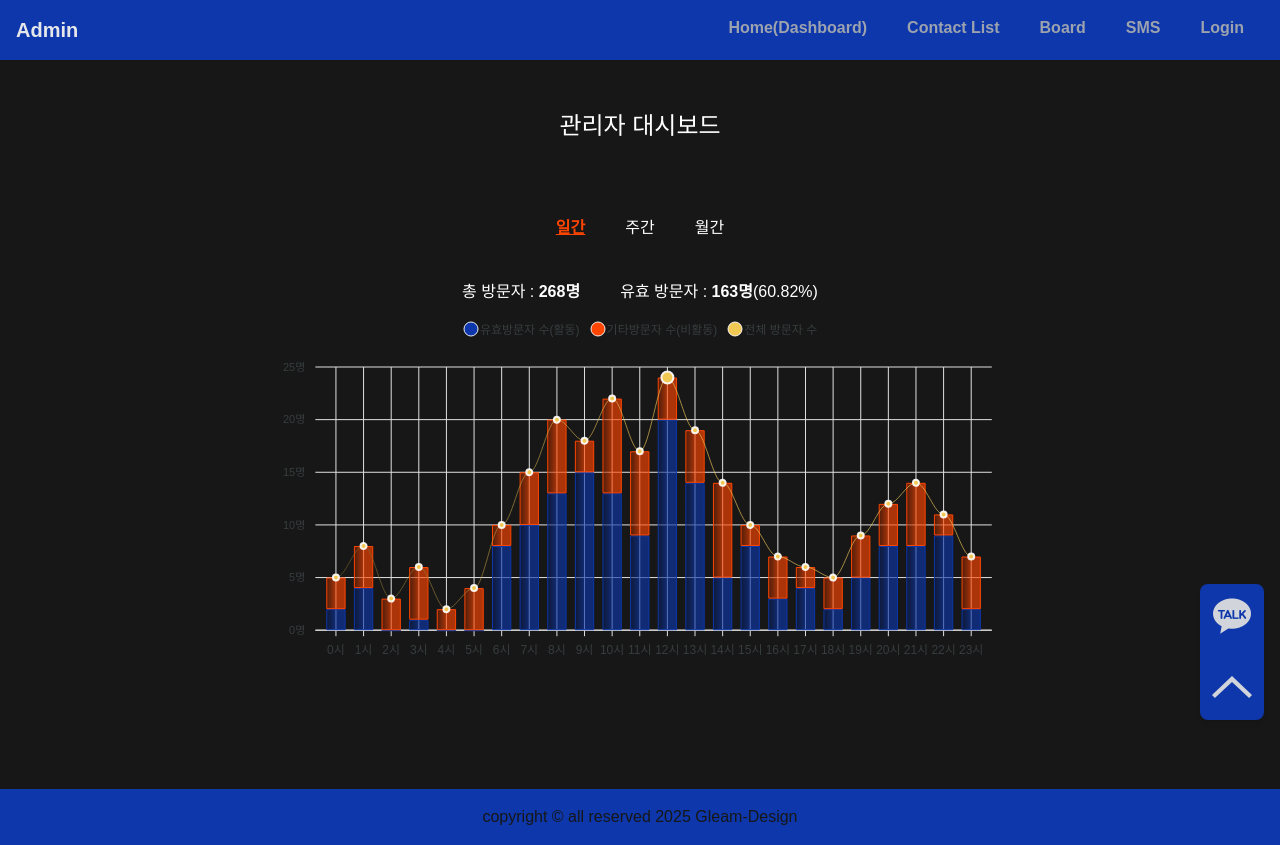
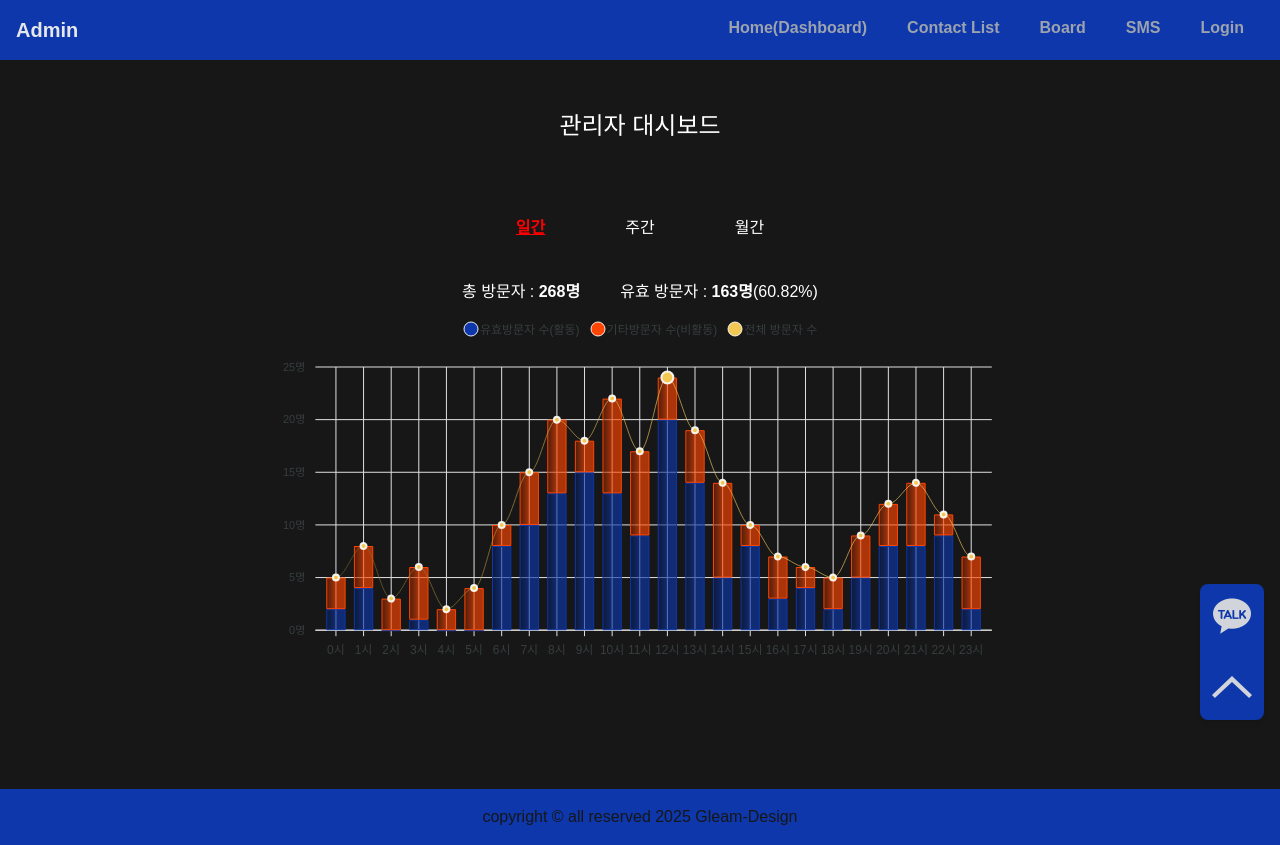
Before and after one commit to jhclass/gleam-design, a Next.js app: page /admin/dashboard in a window 1280 px wide. Built offline with nearby package versions, Linux system fonts and the light colour scheme; a web font is replaced by a local one.

Commit message:
feat : 일간/주간/월간 방문자 tab UI

```diff
--- a/src/app/(admin)/admin/dashboard/page.tsx
+++ b/src/app/(admin)/admin/dashboard/page.tsx
@@ -2,7 +2,7 @@
 import VisitorChart from "@/component/admin/dashboard/VisitorChart";
 import visitor from "@/data/visitor.json";
 import { useEffect, useState } from "react";
-
+import "@/css/admin/dashboard.css";
 export default function AdminDashboard() {
   const [winSize, setWinSize] = useState<number>(0);
   const [isMobile, setIsMobile] = useState<boolean>(false);
@@ -26,28 +26,50 @@ export default function AdminDashboard() {
       setIsMobile(true);
     }
   }, [winSize]);
+  if (typeof document !== "undefined") {
+    const visitorsTabBtn = document.querySelectorAll(".visitorsTabBtn > span");
+    visitorsTabBtn.forEach(function (el, index) {
+      el.addEventListener("click", function () {
+        if (el.classList.contains("acitve")) return;
+        document
+          .querySelectorAll(".visitorsContentWrap > div")
+          .forEach(function (el) {
+            el.classList.remove("active");
+          });
+        visitorsTabBtn.forEach(function (el) {
+          el.classList.remove("active");
+        });
+        visitorsTabBtn[index].classList.add("active");
+        document
+          .querySelectorAll(".visitorsContentWrap > div")
+          [index].classList.add("active");
+      });
+    });
+  }
 
   return (
     <>
-      <div className="dashboardWrAP w-full p-4 flex justify-center items-center flex-col">
+      <div className="dashboardWrap w-full p-4 flex justify-center items-center flex-col">
         <div className="w-full md:w-[80%] lg:w-[60%]">
           <h2 className="w-full py-8 text-[1.5rem] text-center">
             관리자 대시보드
           </h2>
           <div className="visitorsWrap w-full">
-            <div className="flex justify-center items-center gap-10 py-10">
-              <span className="active underline text-accentRed font-semibold cursor-pointer">
-                일간
-              </span>
+            <div className="visitorsTabBtn flex justify-center items-center gap-20 py-10">
+              <span className="active cursor-pointer">일간</span>
               <span>주간</span>
               <span>월간</span>
             </div>
             <div className="visitorsContentWrap w-full">
+              <div className="mb-24 active">
+                <VisitorChart data={visitor} isMobile={isMobile} />
+              </div>
               <div className="mb-24">
                 <VisitorChart data={visitor} isMobile={isMobile} />
               </div>
-              <div></div>
-              <div></div>
+              <div className="mb-24">
+                <VisitorChart data={visitor} isMobile={isMobile} />
+              </div>
             </div>
           </div>
         </div>
--- a/src/component/admin/dashboard/VisitorChart.tsx
+++ b/src/component/admin/dashboard/VisitorChart.tsx
@@ -2,7 +2,6 @@ import { useMemo } from "react";
 import dynamic from "next/dynamic";
 import { ApexOptions } from "apexcharts";
 import { themeColor } from "@/css/themeColor";
-import { th } from "framer-motion/client";
 
 const ReactApexChart = dynamic(() => import("react-apexcharts"), {
   ssr: false,
--- /dev/null
+++ b/src/css/admin/dashboard.css
@@ -0,0 +1,16 @@
+.visitorsTabBtn {
+}
+.visitorsTabBtn > span {
+  cursor: pointer;
+}
+.visitorsTabBtn > span.active {
+  font-weight: 600;
+  text-decoration: underline;
+  color: red;
+}
+.visitorsContentWrap > div {
+  display: none;
+}
+.visitorsContentWrap > div.active {
+  display: block;
+}
```
